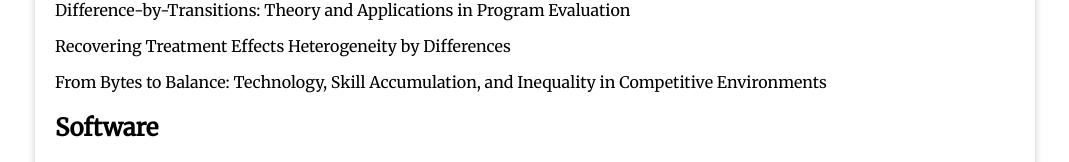
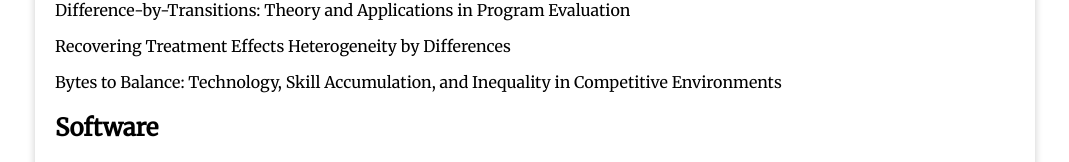
Before and after one commit to bayesiahn/bayesiahn.github.io, a plain HTML site: page index.html in a window 1280 px wide. Shown: the part 593-755 px from the top of the page, without its empty margins (105-1174 px from the left). Drawn offline with Linux system fonts and the light colour scheme.

Commit message:
Update index.html

```diff
--- a/index.html
+++ b/index.html
@@ -92,7 +92,7 @@
         <p>Discretizing Heterogeneity in Treatment Effects with Many Regressors (with Hiroyuki Kasahara)</p>
 	<p>Difference-by-Transitions: Theory and Applications in Program Evaluation</p>
 	<p>Recovering Treatment Effects Heterogeneity by Differences</p>
-        <p>From Bytes to Balance: Technology, Skill Accumulation, and Inequality in Competitive Environments</p>
+        <p>Bytes to Balance: Technology, Skill Accumulation, and Inequality in Competitive Environments</p>
       </ul>
       <h2>Software</h2>
       <ul>
```
